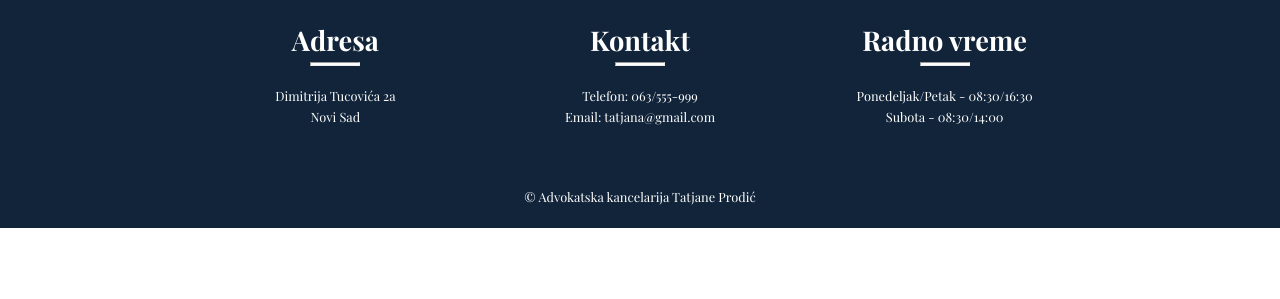
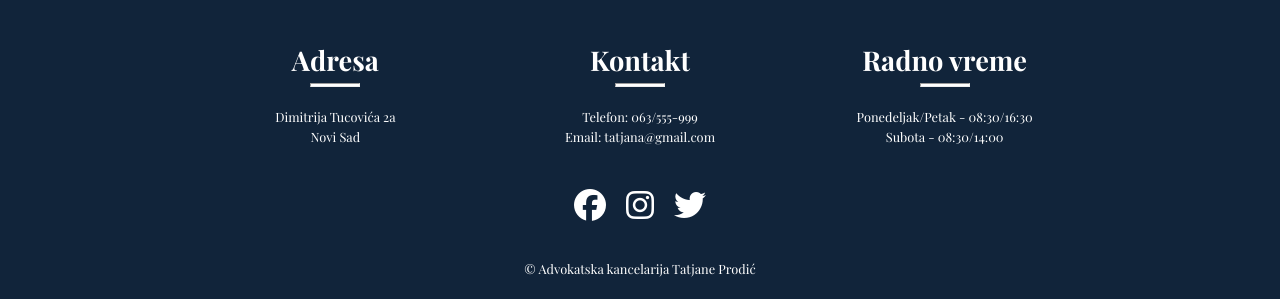
Before and after one commit to nikolabibercic/law-office-tatjana-prodic, a PHP site: page / in a window 1280 px wide. Shown: the part 3760-4059 px from the top of the page. Before the commit the page ends 3988 px from the top, so only its background shows below. Run offline with PHP 8.4, Linux system fonts and the light colour scheme; some libraries are stand-ins or nearby versions; some web fonts are replaced.

Commit message:
napravljene ikonice za drustvene mreze u top nav baru i footeru

```diff
--- a/css/style.css
+++ b/css/style.css
@@ -95,6 +95,32 @@ top bar
   color: white;
   font-size: 1.2rem;
   font-weight: 800;
+}
+
+.topBar .container ul {
+  display: -webkit-box;
+  display: -ms-flexbox;
+  display: flex;
+  -ms-flex-wrap: wrap;
+      flex-wrap: wrap;
+  -webkit-box-pack: justify;
+      -ms-flex-pack: justify;
+          justify-content: space-between;
+  -webkit-box-align: center;
+      -ms-flex-align: center;
+          align-items: center;
+  -webkit-box-orient: horizontal;
+  -webkit-box-direction: normal;
+      -ms-flex-direction: row;
+          flex-direction: row;
+}
+
+.topBar .container ul li {
+  margin: 0 10px;
+}
+
+.topBar .container ul li a {
+  font-size: 2rem;
 }
 
 /************************
@@ -700,7 +726,7 @@ footer .contactInfo {
   -webkit-box-direction: normal;
       -ms-flex-direction: row;
           flex-direction: row;
-  padding-bottom: 60px;
+  padding-bottom: 30px;
   padding-top: 20px;
 }
 
@@ -779,6 +805,34 @@ footer .contactInfo article hr {
   }
 }
 
+footer ul {
+  padding-bottom: 30px;
+  display: -webkit-box;
+  display: -ms-flexbox;
+  display: flex;
+  -ms-flex-wrap: wrap;
+      flex-wrap: wrap;
+  -webkit-box-pack: justify;
+      -ms-flex-pack: justify;
+          justify-content: space-between;
+  -webkit-box-align: center;
+      -ms-flex-align: center;
+          align-items: center;
+  -webkit-box-orient: horizontal;
+  -webkit-box-direction: normal;
+      -ms-flex-direction: row;
+          flex-direction: row;
+}
+
+footer ul li {
+  margin: 0 10px;
+}
+
+footer ul li a {
+  font-size: 2rem;
+  color: white;
+}
+
 footer p {
   font-size: .8rem;
 }
--- a/css/style.scss
+++ b/css/style.scss
@@ -83,6 +83,15 @@ top bar
             color: $white;
             font-size: 1.2rem;
             font-weight: 800;
+        }
+        ul {
+            @include flex(space-between,center,row);
+            li {
+                margin: 0 10px;
+                a {
+                    font-size: 2rem;
+                }
+            }
         }
     }
 }
@@ -344,7 +353,7 @@ footer {
         @media(max-width: 767px) {
             @include flex(space-between,center,column);
         }
-        padding-bottom: 60px;
+        padding-bottom: 30px;
         padding-top: 20px;
         article {
             flex: 0 0 32%;
@@ -368,6 +377,17 @@ footer {
             }
         }
     }
+    ul {
+        padding-bottom: 30px;
+        @include flex(space-between,center,row);
+        li {
+            margin: 0 10px;
+            a {
+                font-size: 2rem;
+                color: $white;
+            }
+        }
+    }
     p {
         font-size: .8rem;
     }
--- a/index.php
+++ b/index.php
@@ -13,6 +13,11 @@
     <section class="topBar">
         <div class="container">
             <a href="mailto:nikolabibercic@gmail.com"><i class="fas fa-envelope">&nbsp;proba@gmail.com</i></a>
+            <ul>
+                <li><a href=""><i class="fab fa-facebook"></i></a></li>
+                <li><a href=""><i class="fab fa-instagram"></i></a></li>
+                <li><a href=""><i class="fab fa-twitter"></i></a></li>
+            </ul>
             <a href="tel:+38163666555"><i class="fas fa-phone-alt">&nbsp;+381 63 666 555</i></a>
         </div>
     </section>
@@ -138,6 +143,11 @@
                 <p>Subota - 08:30/14:00</p>
             </article>
         </section>
+        <ul>
+            <li><a href=""><i class="fab fa-facebook"></i></a></li>
+            <li><a href=""><i class="fab fa-instagram"></i></a></li>
+            <li><a href=""><i class="fab fa-twitter"></i></a></li>
+        </ul>
         <p>&copy; Advokatska kancelarija Tatjane Prodić</p>
     </footer>
 
```
Also changed, not shown: README.md, 1 other file.
